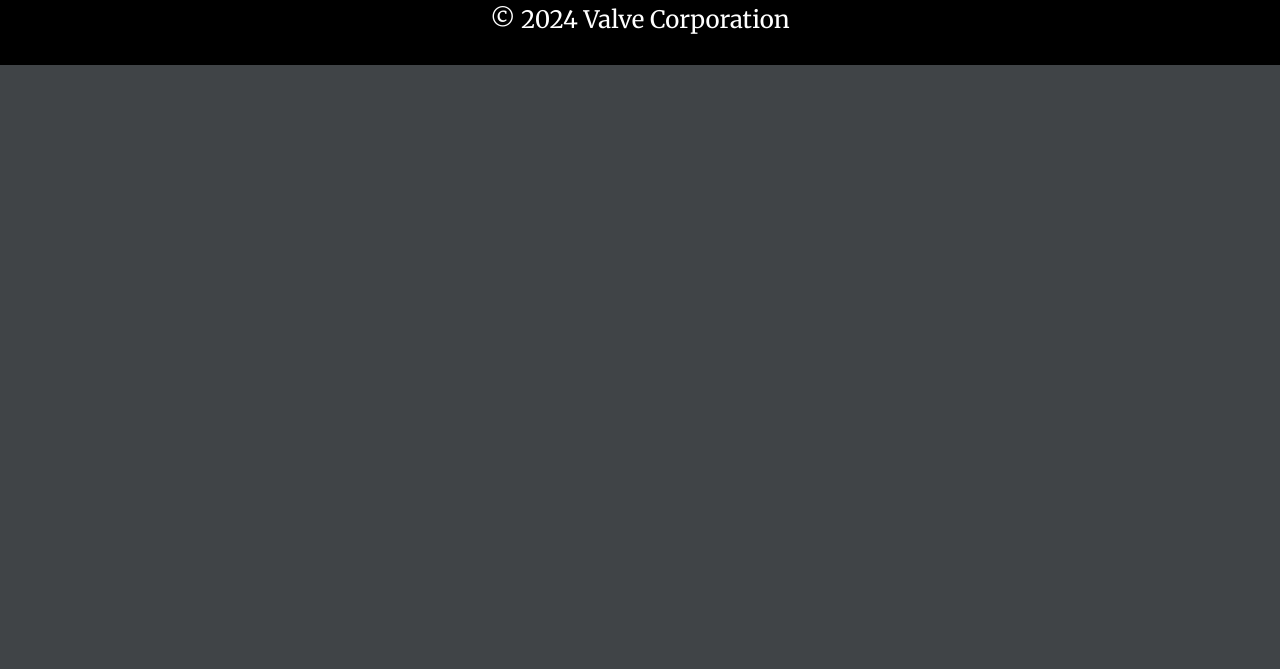
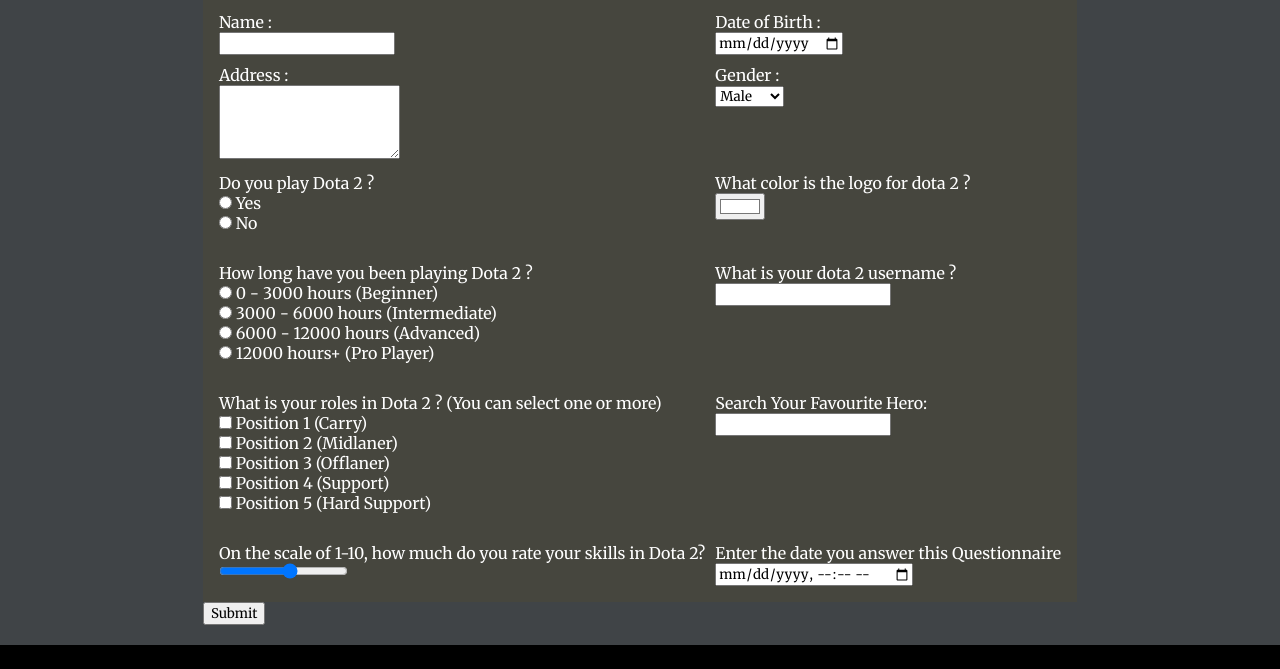
Before and after one commit to RevoU-FSSE-4/module-2-jonathaneverald, a plain HTML site: page index.html in a window 1280 px wide. Shown: the part 3696-4365 px from the top of the page. Before the commit the page ends 3761 px from the top, so only its background shows below. Drawn offline with Linux system fonts and the light colour scheme.

Commit message:
add advanced form

```diff
--- a/index.html
+++ b/index.html
@@ -322,6 +322,124 @@
           </ul>
         </div>
       </section>
+
+      <section class="section section-4">
+        <h2>Questionnaire about Dota 2</h2>
+        <form>
+          <div class="grid-container-form">
+            <div class="name">
+              <label for="name">Name :</label><br />
+              <input type="text" id="name" value="" /><br />
+            </div>
+            <div class="date-of-birth">
+              <label for="date-of-birth">Date of Birth :</label><br />
+              <input type="date" id="date-of-birth" value="" /><br />
+            </div>
+            <div class="address">
+              <label for="address">Address :</label><br />
+              <textarea id="address" cols="20" rows="4"></textarea><br />
+            </div>
+            <div class="genders">
+              <label for="genders">Gender :</label><br />
+              <select name="genders" id="genders">
+                <option value="male">Male</option>
+                <option value="female">Female</option></select
+              ><br /><br />
+            </div>
+            <div class="playing-dota">
+              <label for="playingDota" id="playingDota"
+                >Do you play Dota 2 ?</label
+              ><br />
+              <input type="radio" id="yes" value="Yes" />
+              <label for="yes">Yes</label><br />
+              <input type="radio" id="no" value="No" />
+              <label for="no">No</label><br /><br />
+            </div>
+            <div class="dota-2-logo-color">
+              <label for="dota-2-color"
+                >What color is the logo for dota 2 ?</label
+              >
+              <br />
+              <input
+                type="color"
+                id="dota-2-color"
+                name="dota-2-color"
+                value="#ffffff"
+              />
+            </div>
+            <div class="how-long">
+              <label for="howLong" id="howLong"
+                >How long have you been playing Dota 2 ?</label
+              ><br />
+              <input type="radio" id="beginner" value="Beginner" />
+              <label for="beginner">0 - 3000 hours (Beginner)</label><br />
+              <input type="radio" id="intermediate" value="Intermediate" />
+              <label for="intermediate">3000 - 6000 hours (Intermediate)</label
+              ><br />
+              <input type="radio" id="advanced" value="Advanced" />
+              <label for="advanced">6000 - 12000 hours (Advanced)</label><br />
+              <input type="radio" id="pro" value="Pro" />
+              <label for="pro">12000 hours+ (Pro Player)</label><br /><br />
+            </div>
+            <div class="dota-username">
+              <label for="dota-username">What is your dota 2 username ?</label>
+              <br />
+              <input
+                type="text"
+                id="dota-username"
+                name="dota-username"
+              /><br /><br />
+              <input
+                type="hidden"
+                id="usernameId"
+                name="usernameId"
+                value="0001"
+              />
+            </div>
+            <div class="role-dota">
+              <label for="roleDota" id="roleDota"
+                >What is your roles in Dota 2 ? (You can select one or
+                more)</label
+              ><br />
+              <input type="checkbox" id="role1" name="role1" value="Carry" />
+              <label for="role1"> Position 1 (Carry)</label><br />
+              <input type="checkbox" id="role2" name="role2" value="Midlaner" />
+              <label for="role2"> Position 2 (Midlaner)</label><br />
+              <input type="checkbox" id="role3" name="role3" value="Offlaner" />
+              <label for="role3"> Position 3 (Offlaner)</label><br />
+              <input type="checkbox" id="role4" name="role4" value="Support" />
+              <label for="role4"> Position 4 (Support)</label><br />
+              <input
+                type="checkbox"
+                id="role5"
+                name="role5"
+                value="HardSupport"
+              />
+              <label for="role5"> Position 5 (Hard Support)</label><br /><br />
+            </div>
+            <div class="search-hero">
+              <label for="search-hero">Search Your Favourite Hero:</label>
+              <br />
+              <input type="search" id="searchHero" name="search-hero" />
+            </div>
+            <div class="dota-rate">
+              <label for="vol"
+                >On the scale of 1-10, how much do you rate your skills in Dota
+                2?</label
+              >
+              <br />
+              <input type="range" id="vol" name="vol" min="1" max="10" />
+            </div>
+            <div class="input-date">
+              <label for="input-date"
+                >Enter the date you answer this Questionnaire</label
+              ><br />
+              <input type="datetime-local" id="inputDate" value="" /><br />
+            </div>
+          </div>
+          <input type="submit" value="Submit" />
+        </form>
+      </section>
     </main>
 
     <footer class="footer">
--- a/style.css
+++ b/style.css
@@ -63,7 +63,7 @@
   font-size: 1em;
 }
 .what-is-dota-2 p {
-  animation: 1s fadeIn;
+  animation: 2s fadeIn;
   animation-delay: 2s;
   animation-fill-mode: forwards;
 
@@ -213,19 +213,36 @@
   grid-row: 2;
 }
 
+.section-4 {
+  display: flex;
+  flex-direction: column;
+  align-items: center;
+  /* padding: 20px; */
+}
+.section-4 > h2 {
+  font-size: xx-large;
+  font-weight: 500;
+  text-transform: uppercase;
+  text-decoration: solid;
+  color: black;
+  text-shadow: 5px 5px 15px red;
+}
+form {
+  padding-bottom: 20px;
+}
+.grid-container-form {
+  display: grid;
+  grid-template-columns: auto auto;
+  gap: 10px;
+  background-color: rgb(70, 70, 62);
+  padding: 1em;
+  color: white;
+}
+
 /* Animation  */
 @keyframes fadeIn {
   0% {
     opacity: 0;
-  }
-  25% {
-    opacity: 0.25;
-  }
-  50% {
-    opacity: 0.5;
-  }
-  75% {
-    opacity: 0.75;
   }
   100% {
     visibility: visible;
@@ -329,4 +346,19 @@
     grid-column: 2;
     grid-row: 5;
   }
+  .section-4 > h2 {
+    font-size: x-large;
+    font-weight: 500;
+    text-transform: uppercase;
+    text-decoration: solid;
+    color: black;
+    text-shadow: 5px 5px 15px red;
+  }
+  form {
+    padding-bottom: 15px;
+  }
+  .grid-container-form {
+    display: grid;
+    grid-template-columns: 1fr 1fr;
+  }
 }
```
Also changed, not shown: 1 other file.
